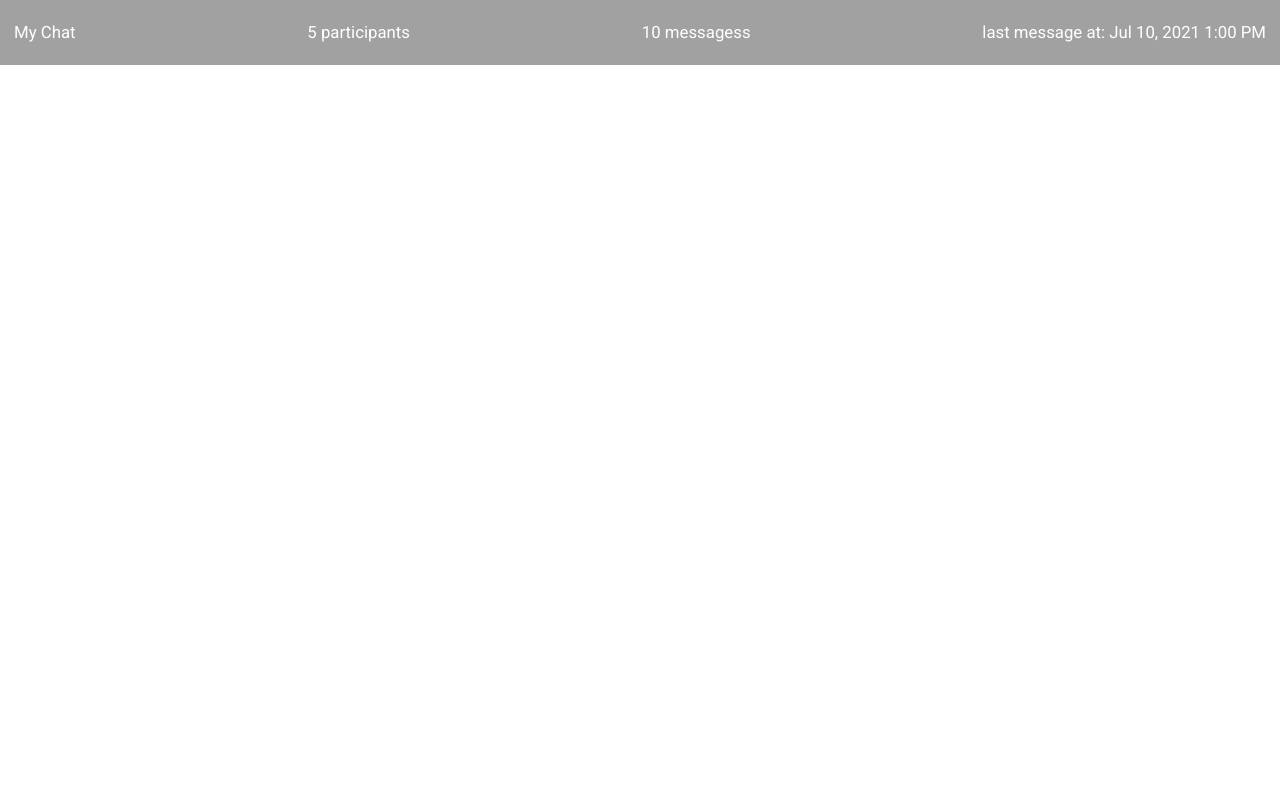
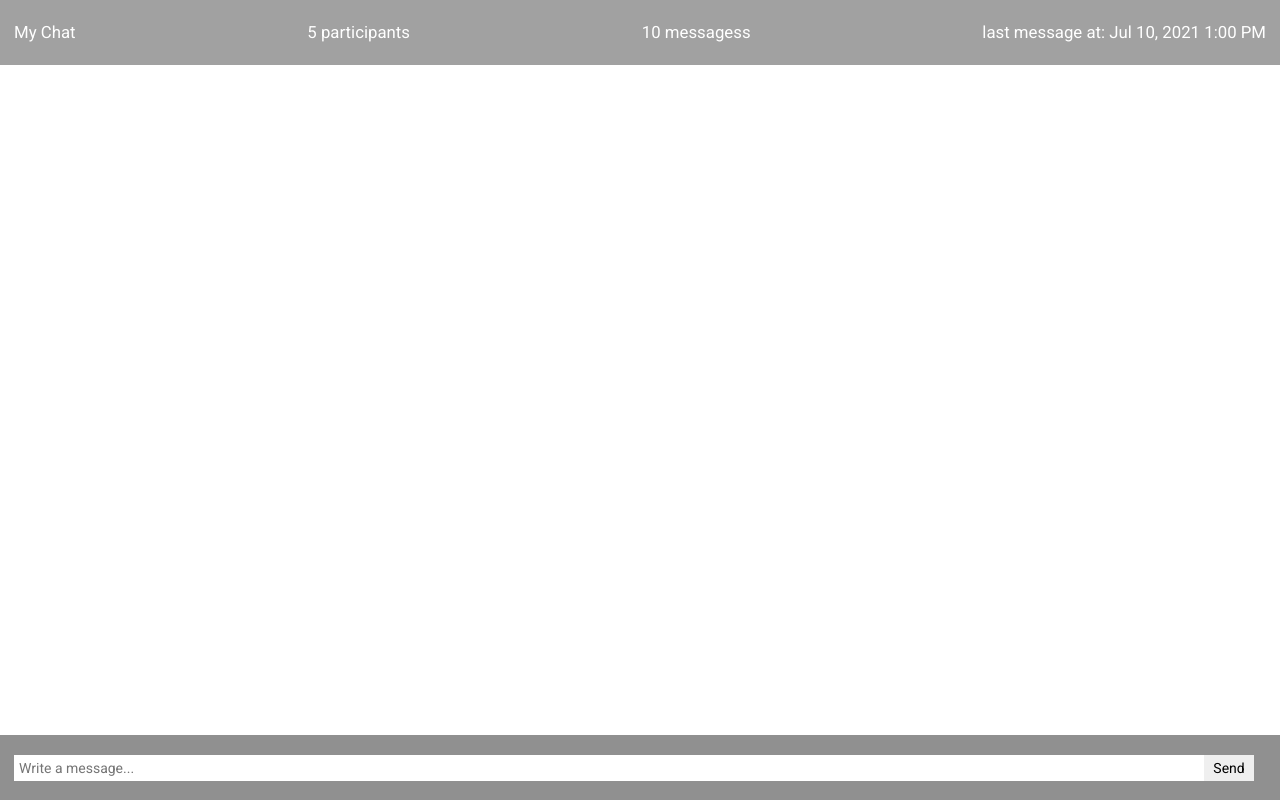
Before and after one commit to Max44444/react-chat, a React (Create React App) app: page / in a window 1280 px wide. Built offline with nearby package versions, Linux system fonts and the light colour scheme.

Commit message:
create message input template

```diff
--- a/src/Chat.scss
+++ b/src/Chat.scss
@@ -3,8 +3,15 @@
 body {
   min-height: 100vh;
   min-width: 100vw;
-  display: grid;
-  grid-template-columns: 1fr;
-  grid-template-rows: 65px 1fr 65px;
   font-family: 'Roboto', sans-serif;
+
+  & > #root > div {
+    height: 100vh;
+  }
+
+  .chat {
+    display: grid;
+    grid-template-columns: 1fr;
+    grid-template-rows: 65px 1fr 65px;
+  }
 }
--- a/src/Chat.tsx
+++ b/src/Chat.tsx
@@ -1,16 +1,18 @@
 import React, { FC } from 'react';
 import './Chat.scss'
 import { Header } from './components/header';
+import { MessageInput } from './components/message-input';
 
 const Chat: FC = () => {
-  return <>
+  return <div className='chat'>
     <Header
       title='My Chat'
       usersCount={5}
       messageCount={10}
       lastMessageDate={new Date()}
     />
-  </>;
+    <MessageInput/>
+  </div>;
 }
 
 export default Chat;
--- /dev/null
+++ b/src/components/message-input/MessageInput.scss
@@ -0,0 +1,25 @@
+.footer {
+  grid-column: 1/2;
+  grid-row: 3/4;
+  height: 100%;
+  width: 100%;
+  display: flex;
+  align-items: center;
+  justify-content: center;
+  background-color: #909090;
+
+  .form {
+    width: 100%;
+    padding: 1rem;
+
+    .message-input {
+      padding: 5px;
+      width: calc(100% - 62px);
+    }
+
+    .submit-btn {
+      padding: 6px;
+      width: 50px;
+    }
+  }
+}
--- /dev/null
+++ b/src/components/message-input/MessageInput.tsx
@@ -0,0 +1,14 @@
+import React, { FC } from 'react';
+import './MessageInput.scss';
+
+interface MessageInputProps {
+}
+
+export const MessageInput: FC<MessageInputProps> = () => {
+  return <footer className="footer">
+    <form className="form">
+      <input type="text" className='message-input' placeholder="Write a message..."/>
+      <button type="submit" className="submit-btn">Send</button>
+    </form>
+  </footer>
+}
--- /dev/null
+++ b/src/components/message-input/index.ts
@@ -0,0 +1 @@
+export * from './MessageInput';
```
